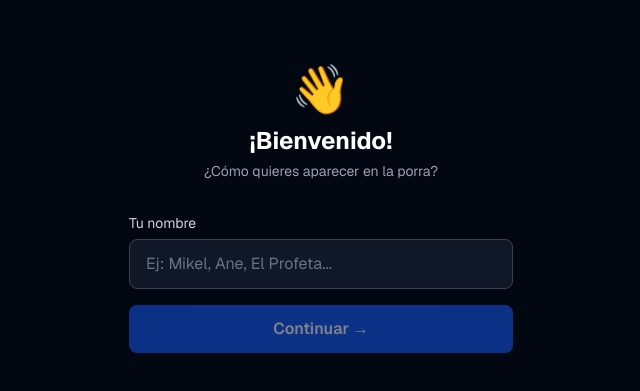
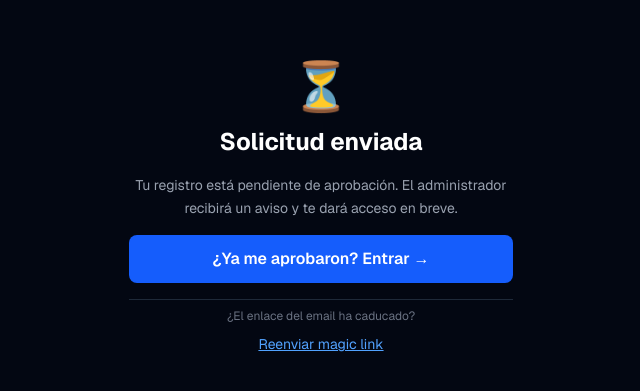
Before and after one commit to Aitorviv/mundi_2026, a Next.js app: page /pendiente in a window 1280 px wide. Shown: the part 191-582 px from the top of the page, without its empty margins (319-959 px from the left). Built offline with nearby package versions, Linux system fonts and the light colour scheme; no server answers.

Commit message:
flujo aprobación y página pendiente

```diff
--- a/app/auth/callback/route.ts
+++ b/app/auth/callback/route.ts
@@ -34,13 +34,15 @@ export async function GET(request: Request) {
           body: JSON.stringify({ userEmail: data.user.email }),
         }).catch(() => {})
 
-        return NextResponse.redirect(`${origin}/pendiente`)
+        // Ir a onboarding para poner nombre
+        return NextResponse.redirect(`${origin}/onboarding`)
       }
 
       if (!existing.approved) {
         return NextResponse.redirect(`${origin}/pendiente`)
       }
 
+      // Aprobado — ir a apuestas
       return NextResponse.redirect(`${origin}/apuestas`)
     }
   }
--- a/app/pendiente/page.tsx
+++ b/app/pendiente/page.tsx
@@ -1,62 +1,91 @@
 'use client'
 
-import { useState } from 'react'
+import { useState, useEffect } from 'react'
 import { createClient } from '@/lib/supabase/client'
 import { useRouter } from 'next/navigation'
 
-export default function OnboardingPage() {
-  const [name, setName] = useState('')
-  const [loading, setLoading] = useState(false)
+export default function PendientePage() {
+  const [checking, setChecking] = useState(false)
+  const [email, setEmail] = useState('')
+  const [resent, setResent] = useState(false)
   const router = useRouter()
 
-  async function handleSubmit(e: React.FormEvent) {
-    e.preventDefault()
-    if (!name.trim()) return
-    setLoading(true)
+  useEffect(() => {
+    // Guardar el email del usuario para poder reenviar magic link
+    const supabase = createClient()
+    supabase.auth.getUser().then(({ data }) => {
+      if (data.user?.email) setEmail(data.user.email)
+    })
+  }, [])
 
+  async function checkApproval() {
+    setChecking(true)
     const supabase = createClient()
     const { data: { user } } = await supabase.auth.getUser()
-    if (!user) return
+    if (!user) {
+      router.push('/login')
+      return
+    }
 
-    await supabase
+    const { data } = await supabase
       .from('participants')
-      .update({ display_name: name.trim(), name: name.trim() })
+      .select('approved')
       .eq('id', user.id)
+      .single()
 
-    router.push('/pendiente')
+    if (data?.approved) {
+      router.push('/apuestas')
+    } else {
+      setChecking(false)
+      alert('Aún no has sido aprobado. El admin recibirá un aviso en breve.')
+    }
+  }
+
+  async function resendMagicLink() {
+    if (!email) return
+    const supabase = createClient()
+    await supabase.auth.signInWithOtp({
+      email,
+      options: { emailRedirectTo: `${window.location.origin}/auth/callback` },
+    })
+    setResent(true)
   }
 
   return (
     <main className="min-h-screen flex items-center justify-center bg-gray-950 px-4">
-      <div className="w-full max-w-sm">
-        <div className="text-center mb-8">
-          <div className="text-5xl mb-3">👋</div>
-          <h1 className="text-2xl font-bold text-white">¡Bienvenido!</h1>
-          <p className="text-gray-400 text-sm mt-1">¿Cómo quieres aparecer en la porra?</p>
+      <div className="w-full max-w-sm text-center space-y-4">
+        <div className="text-5xl">⏳</div>
+        <h1 className="text-2xl font-bold text-white">Solicitud enviada</h1>
+        <p className="text-gray-400 text-sm leading-relaxed">
+          Tu registro está pendiente de aprobación. El administrador recibirá
+          un aviso y te dará acceso en breve.
+        </p>
+
+        {/* Botón para comprobar si ya fue aprobado */}
+        <button
+          onClick={checkApproval}
+          disabled={checking}
+          className="w-full bg-blue-600 hover:bg-blue-500 disabled:opacity-50 text-white font-semibold py-3 rounded-lg transition-colors"
+        >
+          {checking ? 'Comprobando...' : '¿Ya me aprobaron? Entrar →'}
+        </button>
+
+        {/* Reenviar magic link */}
+        <div className="pt-2 border-t border-gray-800">
+          <p className="text-gray-500 text-xs mb-2">
+            ¿El enlace del email ha caducado?
+          </p>
+          {resent ? (
+            <p className="text-green-400 text-sm">✓ Enlace reenviado a {email}</p>
+          ) : (
+            <button
+              onClick={resendMagicLink}
+              className="text-blue-400 hover:text-blue-300 text-sm underline transition-colors"
+            >
+              Reenviar magic link
+            </button>
+          )}
         </div>
-
-        <form onSubmit={handleSubmit} className="space-y-4">
-          <div>
-            <label className="block text-sm text-gray-300 mb-1.5">Tu nombre</label>
-            <input
-              type="text"
-              required
-              value={name}
-              onChange={e => setName(e.target.value)}
-              placeholder="Ej: Mikel, Ane, El Profeta..."
-              maxLength={30}
-              className="w-full bg-gray-900 border border-gray-700 rounded-lg px-4 py-3 text-white placeholder-gray-500 focus:outline-none focus:border-blue-500 transition-colors"
-            />
-          </div>
-
-          <button
-            type="submit"
-            disabled={loading || !name.trim()}
-            className="w-full bg-blue-600 hover:bg-blue-500 disabled:opacity-50 disabled:cursor-not-allowed text-white font-semibold py-3 rounded-lg transition-colors"
-          >
-            {loading ? 'Guardando...' : 'Continuar →'}
-          </button>
-        </form>
       </div>
     </main>
   )
```
